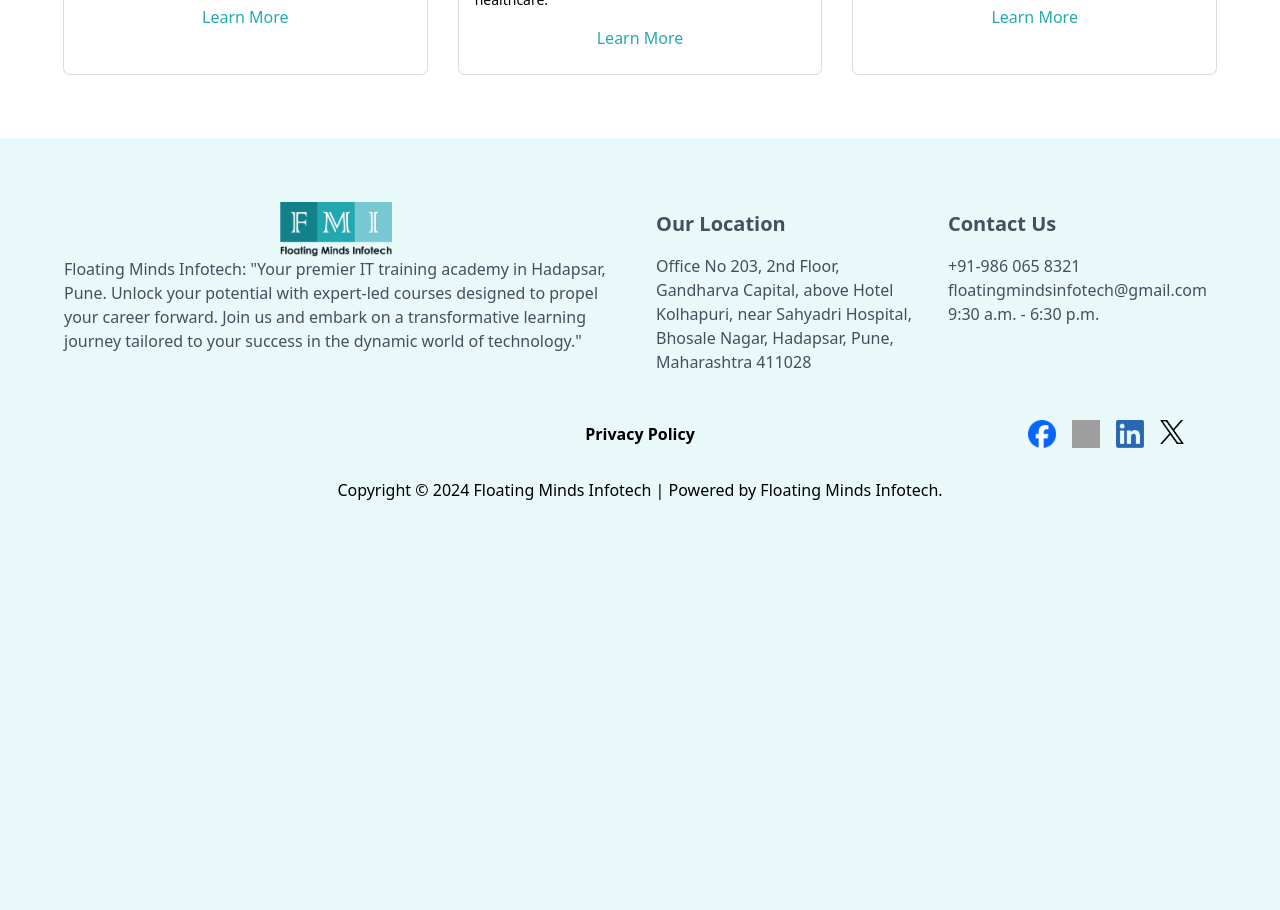
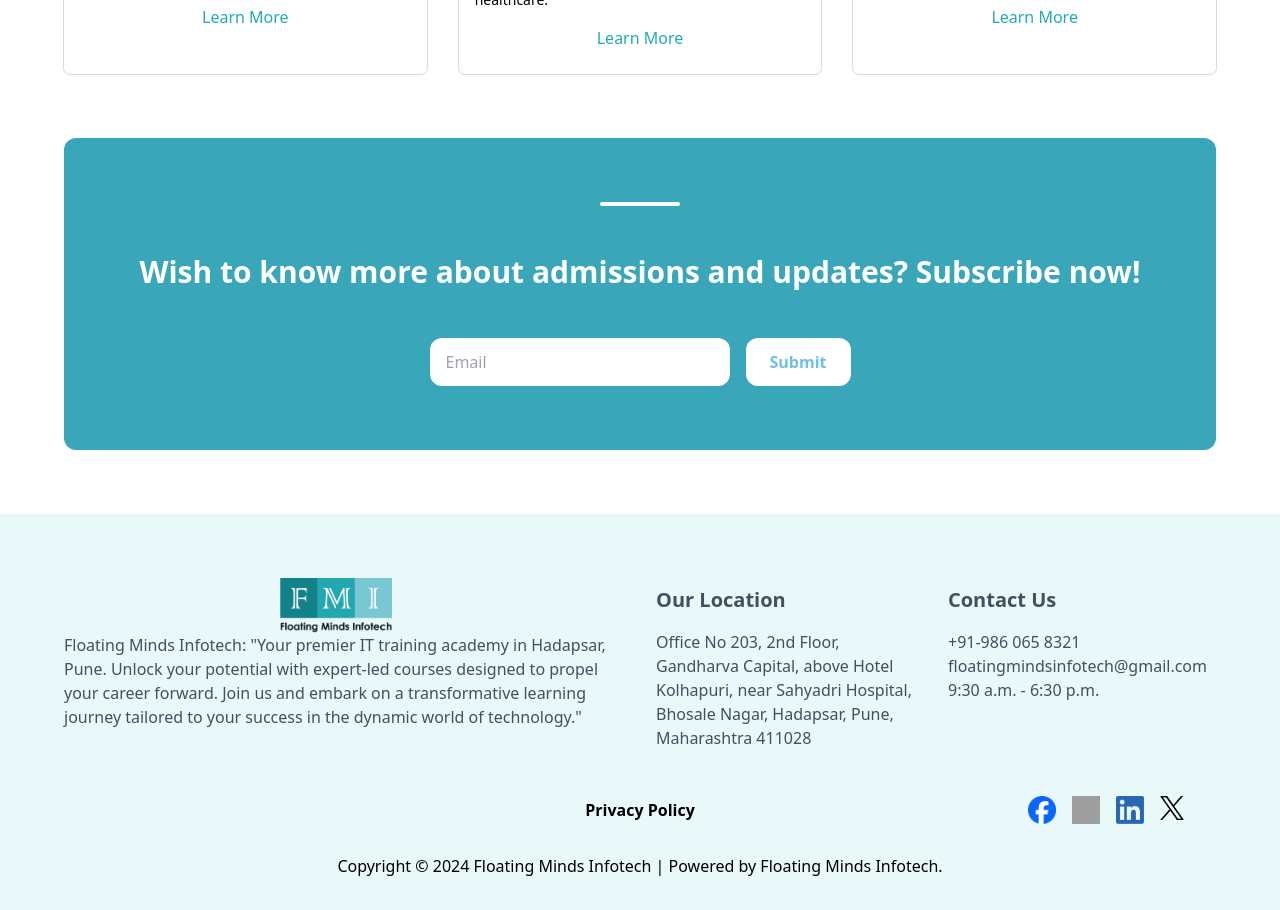
Before and after one commit to pankajmokashi/floating-minds, a React (Vite) app: page / in a window 1280 px wide. Shown: the part 2420-3330 px from the top of the page. Before the commit the page ends 2954 px from the top, so only its background shows below. Built offline with nearby package versions, Linux system fonts and the light colour scheme; grey boxes are pictures that could not be loaded.

Commit message:
add subscribe section

```diff
--- a/src/pages/Home.jsx
+++ b/src/pages/Home.jsx
@@ -125,6 +125,28 @@ function Home() {
             <CourseCards />
           </div>
         </div>
+        <div className="mt-16 mx-auto max-w-screen-2xl px-4 sm:px-8 md:px-16">
+          <div className="bg-[#3AA6B9] rounded-xl text-center px-8 py-16">
+            <div>
+              <div className="flex justify-center mb-12">
+                <div className="w-20 h-1 bg-white rounded-full"></div>
+              </div>
+              <h4 className="text-white text-2xl sm:text-3xl font-semibold">
+                Wish to know more about admissions and updates? Subscribe now!
+              </h4>
+              <div className="mt-12 flex flex-col sm:flex-row items-center justify-center gap-4">
+                <input
+                  type="email"
+                  className="min-w-full xm:min-w-[300px] px-4 py-3 font-medium rounded-xl outline-none"
+                  placeholder="Email"
+                />
+                <button className="min-w-full xm:min-w-[300px] sm:min-w-0 px-6 py-3 rounded-xl h-full bg-white text-[#6EC1E4] font-semibold">
+                  Submit
+                </button>
+              </div>
+            </div>
+          </div>
+        </div>
       </div>
     </div>
   );
```
